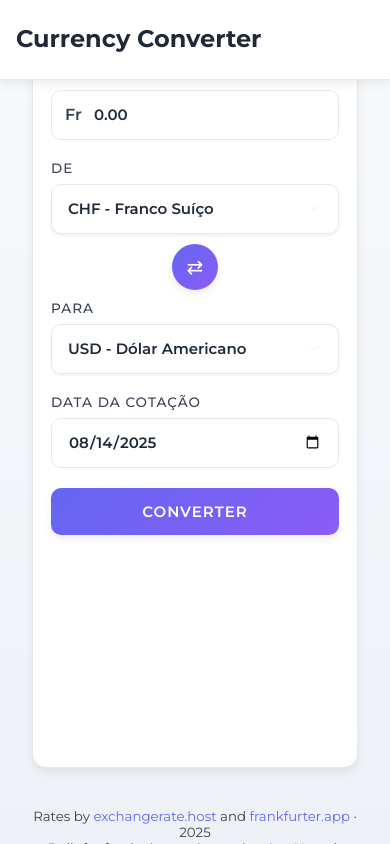
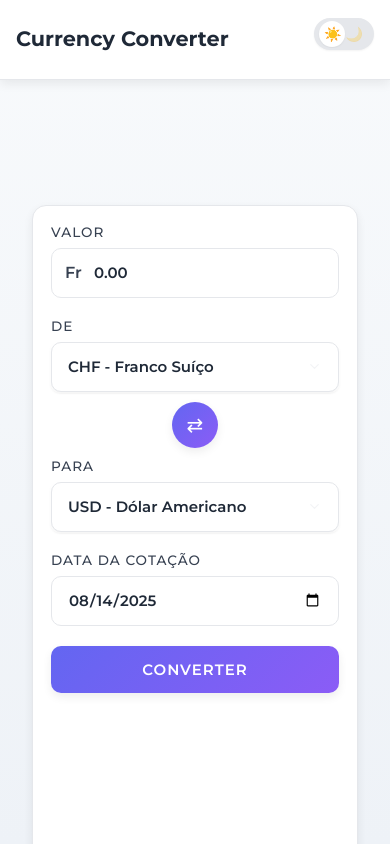
Before and after one commit to le0nardomartins/conversor-de-moedas, a React (Vite) app: page / in a window 390 px wide. Shown: the top 844 px of the page. Built offline with nearby package versions, Linux system fonts and the light colour scheme.

Commit message:
Ajustes no mobile

```diff
--- a/src/App.jsx
+++ b/src/App.jsx
@@ -221,10 +221,15 @@ export default function App() {
                     <div className="theme-toggle" title={theme === 'dark' ? (locale.startsWith('pt') ? 'Tema escuro' : 'Dark theme') : (locale.startsWith('pt') ? 'Tema claro' : 'Light theme')}>
                         <button type="button" className={`switch ${theme === 'dark' ? 'active' : ''}`} onClick={() => setTheme(theme === 'dark' ? 'light' : 'dark')} aria-label={locale.startsWith('pt') ? 'Alternar tema' : 'Toggle theme'}>
                             <span className="knob" />
+                            <span className="theme-icon sun">☀️</span>
+                            <span className="theme-icon moon">🌙</span>
                         </button>
                     </div>
                 </div>
             </div>
+
+            {/* Espaçador invisível para mobile */}
+            <div className="mobile-spacer"></div>
 
             {/* Título desktop */}
             <h1 className="page-title">{locale.startsWith('pt') ? 'Conversor de Moedas' : 'Currency Converter'}</h1>
@@ -339,7 +344,7 @@ export default function App() {
 			<footer className="app-footer">
 				<small>
 					{locale.startsWith('pt') ? 'Cotações de ' : 'Rates by '}<a href="https://exchangerate.host" target="_blank" rel="noreferrer">exchangerate.host</a> {locale.startsWith('pt') ? 'e ' : 'and '}<a href="https://www.frankfurter.app" target="_blank" rel="noreferrer">frankfurter.app</a> · {new Date().getFullYear()}<br/>
-					{locale.startsWith('pt') ? 'Criado por hobby por ' : 'Built for fun by '}<a href="https://leonardomartins.dev" target="_blank" rel="noreferrer">leonardomartins.dev</a>. {locale.startsWith('pt') ? 'Espero que possa ajudar você 🙂' : 'Hope it helps you 🙂'}
+					{locale.startsWith('pt') ? 'Criado como hobby por ' : 'Built for fun by '}<a href="https://leonardomartins.dev" target="_blank" rel="noreferrer">leonardomartins.dev</a>. {locale.startsWith('pt') ? 'Espero que possa ajudar você 🙂' : 'Hope it helps you 🙂'}
 				</small>
 			</footer>
 		</div>
--- a/src/css/style.css
+++ b/src/css/style.css
@@ -673,10 +673,19 @@ button:active {
     right: 0;
     background: var(--card-background);
     border-bottom: 1px solid var(--border-color);
-    padding: 20px 16px;
-    z-index: 100;
+    padding: 16px;
+    z-index: 9999;
     box-shadow: var(--shadow-md);
     height: 80px;
+    width: 100%;
+}
+
+/* Espaçador invisível para mobile */
+.mobile-spacer {
+    display: none;
+    height: 400px;
+    width: 100%;
+    flex-shrink: 0;
 }
 
 .mobile-header .header-content {
@@ -685,11 +694,12 @@ button:active {
     align-items: center;
     max-width: 100%;
     height: 100%;
+    box-sizing: border-box;
 }
 
 .mobile-header h1 {
     margin: 0;
-    font-size: 1.5rem;
+    font-size: 1.3rem;
     font-weight: 700;
     color: var(--text-color);
     line-height: 1.2;
@@ -700,19 +710,74 @@ button:active {
     top: auto;
     right: auto;
     bottom: auto;
+    display: flex;
+    align-items: center;
+}
+
+.mobile-header .switch {
+    --w: 60px;
+    --h: 32px;
+    background: var(--border-color);
+    border: 2px solid var(--border-color);
+    box-shadow: var(--shadow-sm);
+}
+
+.mobile-header .switch.active {
+    background: linear-gradient(135deg, var(--primary-color), var(--secondary-color));
+}
+
+.mobile-header .switch .knob {
+    width: 26px;
+    height: 26px;
+    left: 3px;
+}
+
+.mobile-header .switch.active .knob {
+    left: calc(100% - 29px);
+}
+
+/* Ícones de tema no switch mobile */
+.mobile-header .theme-icon {
+    position: absolute;
+    top: 50%;
+    transform: translateY(-50%);
+    font-size: 14px;
+    pointer-events: none;
+    transition: opacity 0.2s ease;
+}
+
+.mobile-header .theme-icon.sun {
+    left: 8px;
+    opacity: 1;
+}
+
+.mobile-header .theme-icon.moon {
+    right: 8px;
+    opacity: 0.3;
+}
+
+.mobile-header .switch.active .theme-icon.sun {
+    opacity: 0.3;
+}
+
+.mobile-header .switch.active .theme-icon.moon {
+    opacity: 1;
 }
 
 /* Responsividade */
 @media (max-width: 500px) {
     .mobile-header { display: block; }
+    .mobile-spacer { display: block; }
     .page-title { display: none; }
     .theme-toggle { display: none; }
 
     .container {
-        padding: 16px;
         margin: 0 auto;
         max-width: 100%;
-        padding-top: 100px; /* Espaço para o header fixo */
+        padding-top: 16px;
+        margin-top: 0;
+        position: relative;
+        z-index: 1;
     }
     .converter-card { padding: 14px; }
     input, select { height: 46px; font-size: 15px; }
@@ -721,7 +786,7 @@ button:active {
     .result-container { flex-direction: column; }
     .result-box { width: 100%; margin-bottom: 12px; }
 
-    .mobile-header .switch { --w: 54px; --h: 28px; }
+    .mobile-header .switch { --w: 60px; --h: 32px; }
 }
 
 @media (max-width: 1024px) { .container { max-width: 860px; } }
```
